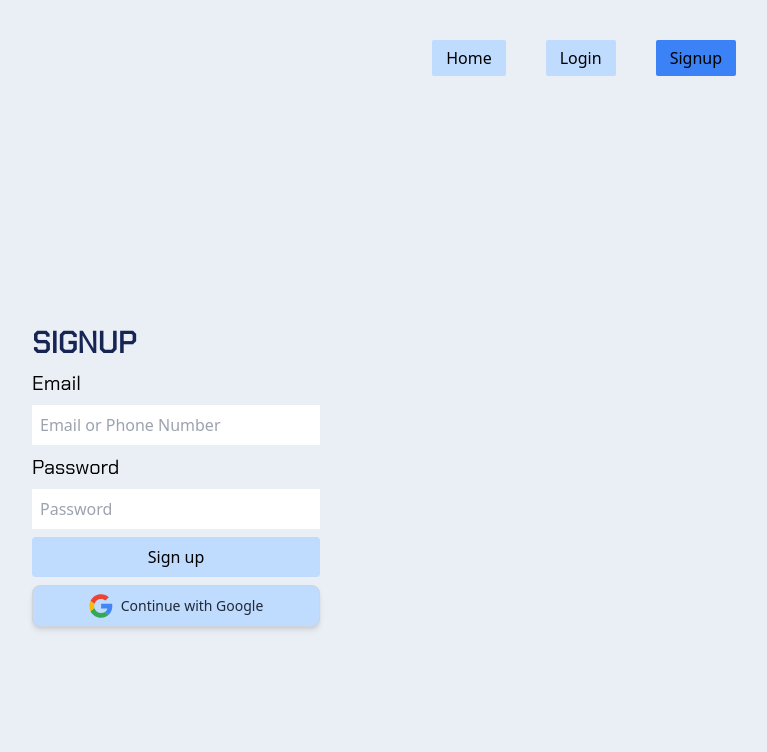
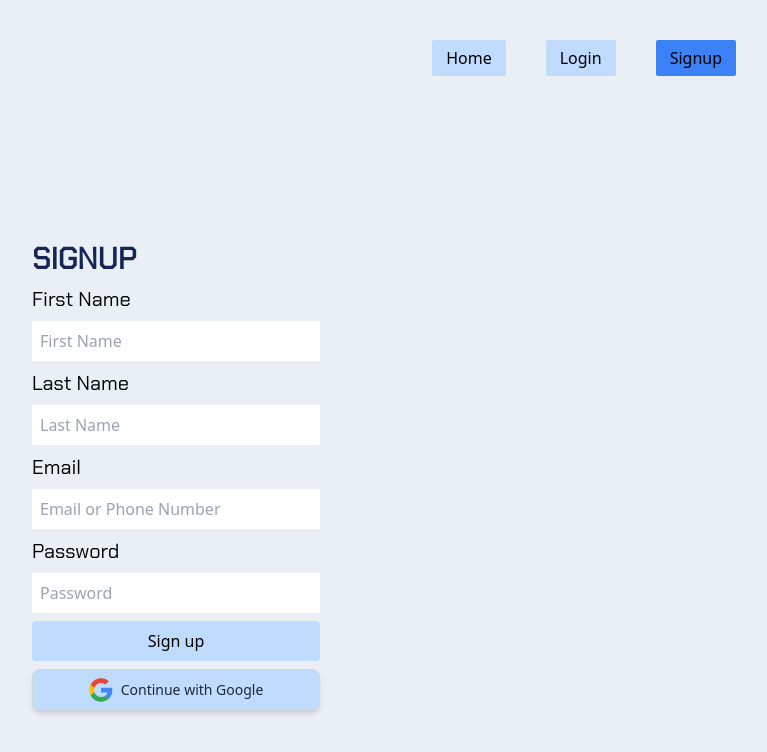
Before and after one commit to Jonathan03ant/JobApplicationTracker, a React (Vite) app: page /signup in a window 1280 px wide. Shown: the top 752 px of the page, without its empty margins (464-1231 px from the left). Built offline with nearby package versions, Linux system fonts and the light colour scheme; no server answers.

Commit message:
Signup edited to setDoc First Name, lastName and email

```diff
--- a/src/Components/Authentication/Signup.jsx
+++ b/src/Components/Authentication/Signup.jsx
@@ -1,6 +1,7 @@
 import React, { useState } from 'react';
 import { useNavigate } from 'react-router-dom';
-import {auth} from '../../Firebase';
+import {auth, db} from '../../Firebase';
+import { doc, setDoc } from 'firebase/firestore';
 import { createUserWithEmailAndPassword, GoogleAuthProvider, signInWithPopup } from 'firebase/auth';
 import HomeNav from './HomeNav';
 import GoogleIcon from '../Icons/GoogleSignin';
@@ -8,6 +9,8 @@ import GoogleIcon from '../Icons/GoogleSignin';
 export default function Signup() {
     const navigate = useNavigate();
 
+    const [firstName, setFirstName] = useState('');
+    const [lastName, setLastName] = useState('');
     const [email, setEmail] = useState('');
     const [password, setPassword] = useState('');
 
@@ -17,8 +20,17 @@ export default function Signup() {
         createUserWithEmailAndPassword(auth, email, password)
             .then((userCredential) => {
                 const user = userCredential.user;
+                const userDoc = doc(db, 'users', user.uid);
+                setDoc(userDoc, {
+                    firstName: firstName,
+                    lastName: lastName,
+                    email: email
+                }).then(() => {
                     navigate('/dashboard');
                     console.log(user)
+                }).catch((error) => {
+                    console.error("Error setting document: ", error);
+                });
             })
             .catch ((error) => {
                 const errorCode = error.code;
@@ -35,8 +47,24 @@ export default function Signup() {
                 const token = credential.accessToken;
 
                 const user = result.user;
+                const nameParts = user.displayName.split(' ');
+                const firstName = nameParts[0];
+                let lastName = '';
+                if (nameParts.length > 1) {
+                   lastName = nameParts.slice(1).join(' ');
+                }
+
+                const userDoc= doc(db, 'users', user.uid);
+                setDoc(userDoc, {
+                    firstName: firstName,
+                    lastName: lastName,
+                    email: user.email
+                }).then(() => {
                     navigate('/dashboard');
                     console.log(user)
+                }).catch((error) => {
+                    console.error("Error setting document: ", error);
+                });
             })
             .catch ((error) => {
                 const errorCode = error.code;
@@ -46,6 +74,7 @@ export default function Signup() {
                 console.log(errorCode, errorMessage, email, credential)
             })
      }
+
     return (
         <>
             <HomeNav/>
@@ -56,6 +85,25 @@ export default function Signup() {
                     onSubmit={signUp}
                 >
                     <h1 className='font-cara text-3xl text-blue-950'> <strong> SIGNUP </strong></h1>
+
+                    <label className='font-cara text-xl'>First Name </label>
+                    <input
+                        className='w-72 p-2 h-10'
+                        type='text'
+                        placeholder='First Name'
+                        value={firstName}
+                        onChange={(e) => setFirstName(e.target.value)}
+                    />
+
+                    <label className='font-cara text-xl'>Last Name </label>
+                    <input
+                        className='w-72 p-2 h-10'
+                        type='text'
+                        placeholder='Last Name'
+                        value={lastName}
+                        onChange={(e) => setLastName(e.target.value)}
+                    />
+
                     <label className='font-cara text-xl'> Email</label>
                     <input
                         className='w-72 p-2 h-10'
@@ -73,12 +121,9 @@ export default function Signup() {
                         value={password}
                         onChange={(e) => setPassword(e.target.value)}
                     />
+
                     <button className='bg-blue-200 w-54 hover:bg-gray-200 text-black py-2 px-4 rounded ' type='submit'> Sign up</button>
                     <GoogleIcon onClick={signUPWithGoogle} />
-
-
-
-
                 </form>
 
             </div>
```
Lines whose indentation alone changed are shown as unchanged.
